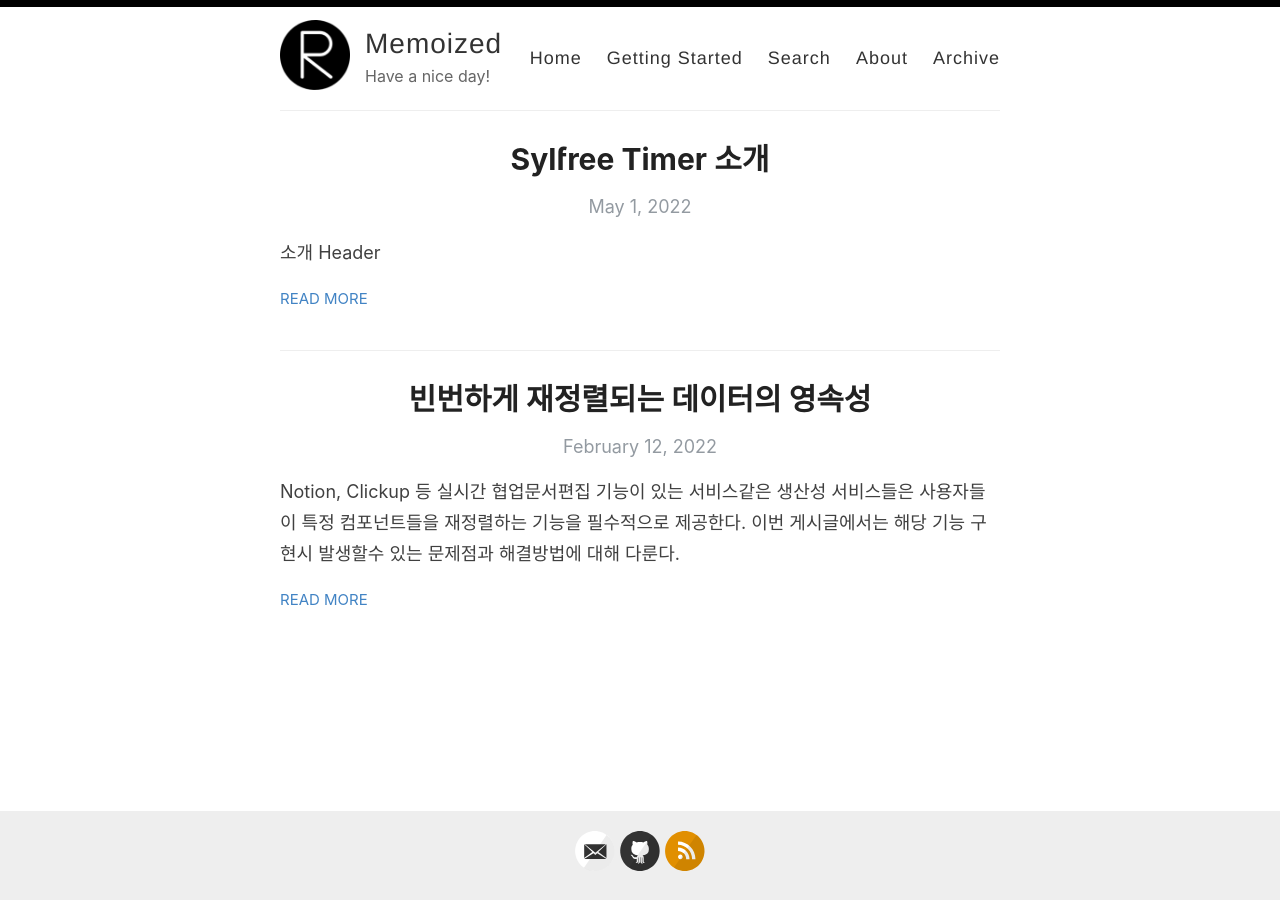
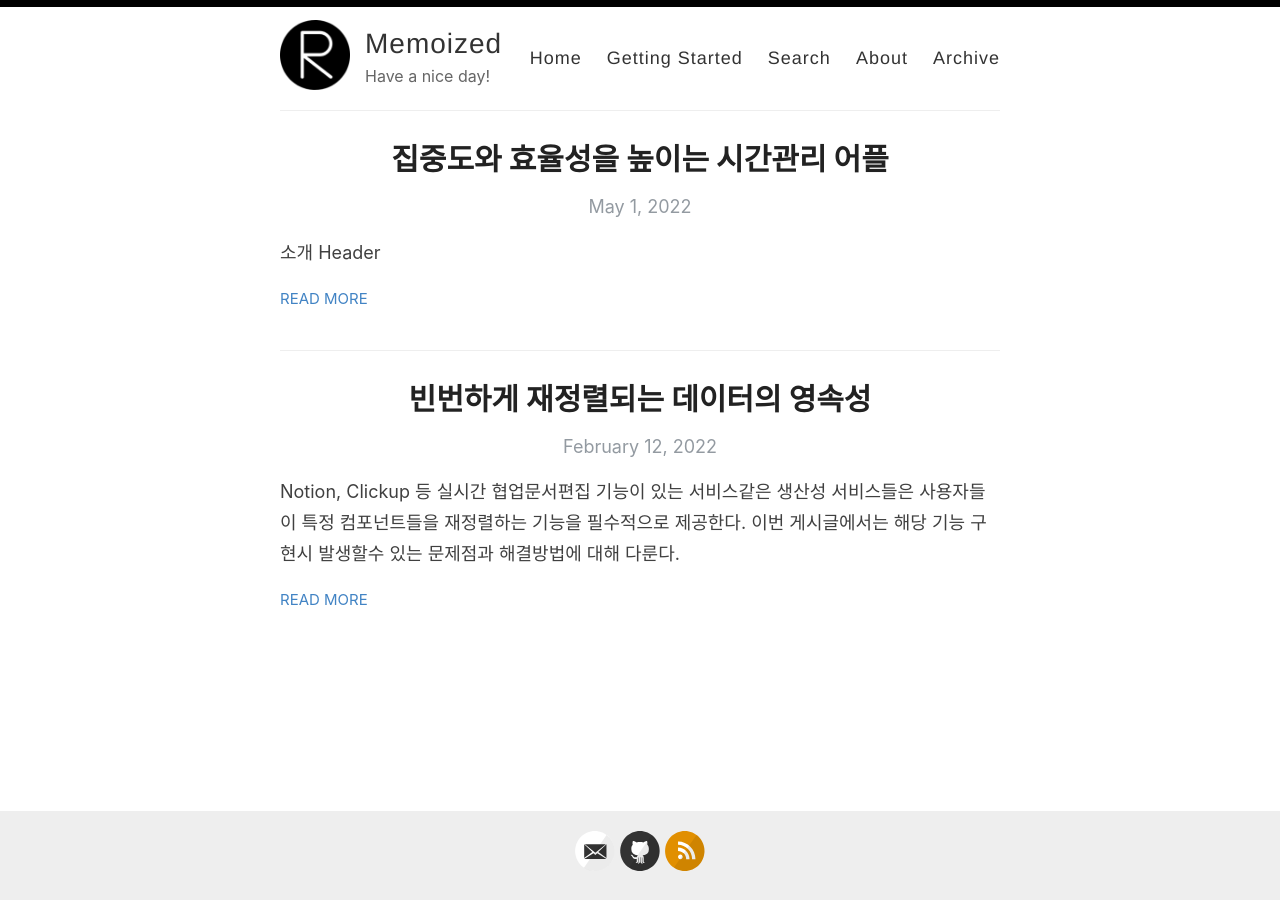
Before and after one commit to sylfreee/sylfreee.github.io, a Jekyll site: the page built from index.html, in a window 1280 px wide. Built offline with Jekyll 4.4.1, drawn with Linux system fonts in a browser that asks for light colours; the list of posts is cut into pages by our own code.

Commit message:
Update 2022-05-01-sylfree-timer-alpha.md

```diff
--- a/_posts/2022-05-01-sylfree-timer-alpha.md
+++ b/_posts/2022-05-01-sylfree-timer-alpha.md
@@ -1,6 +1,6 @@
 ---
 layout: post
-title: Sylfree Timer 소개
+title: 집중도와 효율성을 높이는 시간관리 어플
 categories: [Application]
 ---
 
```
